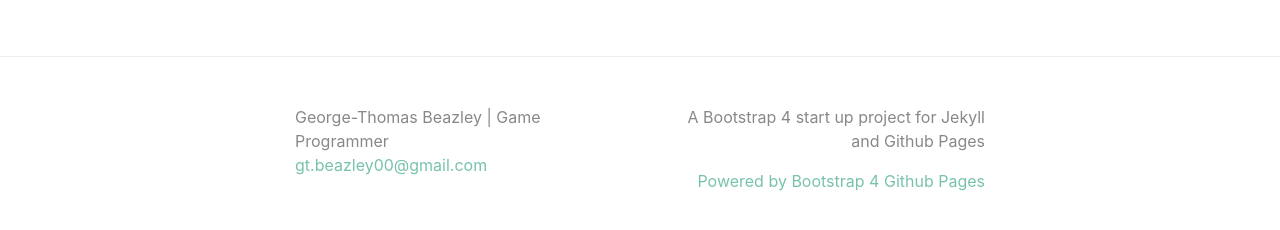
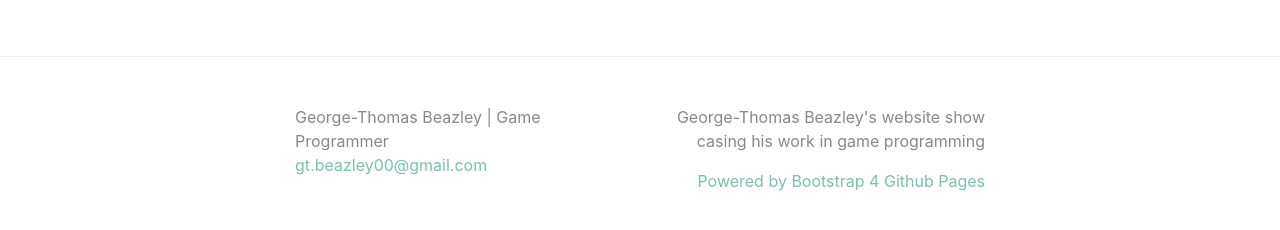
Before and after one commit to gtbeazley/gtbeazley.github.io, a Jekyll site: the page built from index.md, in a window 1280 px wide. Shown: the part 136-366 px from the top of the page. Built offline with Jekyll 4.4.1, drawn with Linux system fonts in a browser that asks for light colours.

Commit message:
attempting pages config

```diff
--- a/_config.yml
+++ b/_config.yml
@@ -16,7 +16,7 @@
 title: George-Thomas Beazley | Game Programmer
 email: "gt.beazley00@gmail.com"
 description: >- # this means to ignore newlines until "baseurl:"
-  A Bootstrap 4 start up project for Jekyll and Github Pages
+  George-Thomas Beazley's website show casing his work in game programming
 #baseurl: "" # the subpath of your site, e.g. /blog
 #url: "" # the base hostname & protocol for your site, e.g. http://example.com
 #twitter_username: jekyllrb
@@ -31,6 +31,7 @@ plugins:
 
 # A list of the pages to display in the navigation bar
 header_pages:
+  -index.md
 
 # Exclude from processing.
 # The following items will not be processed, by default. Create a custom list
```
